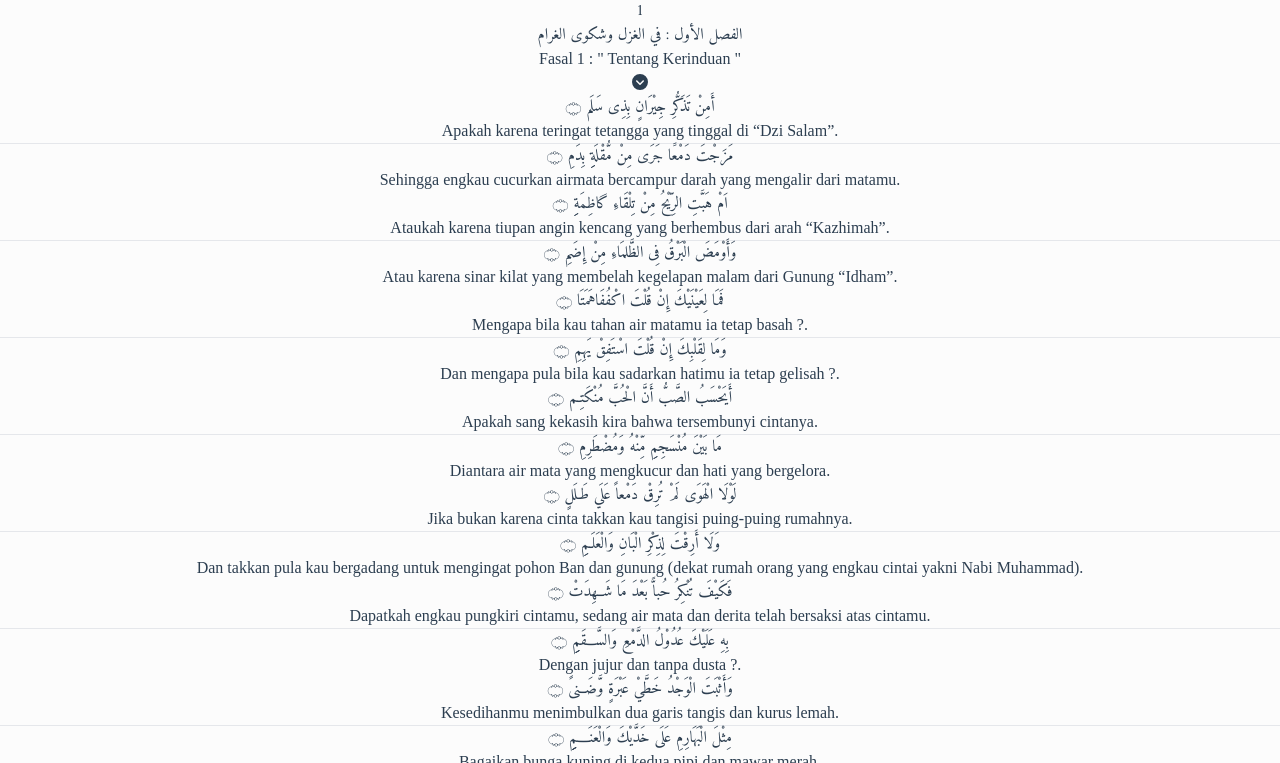
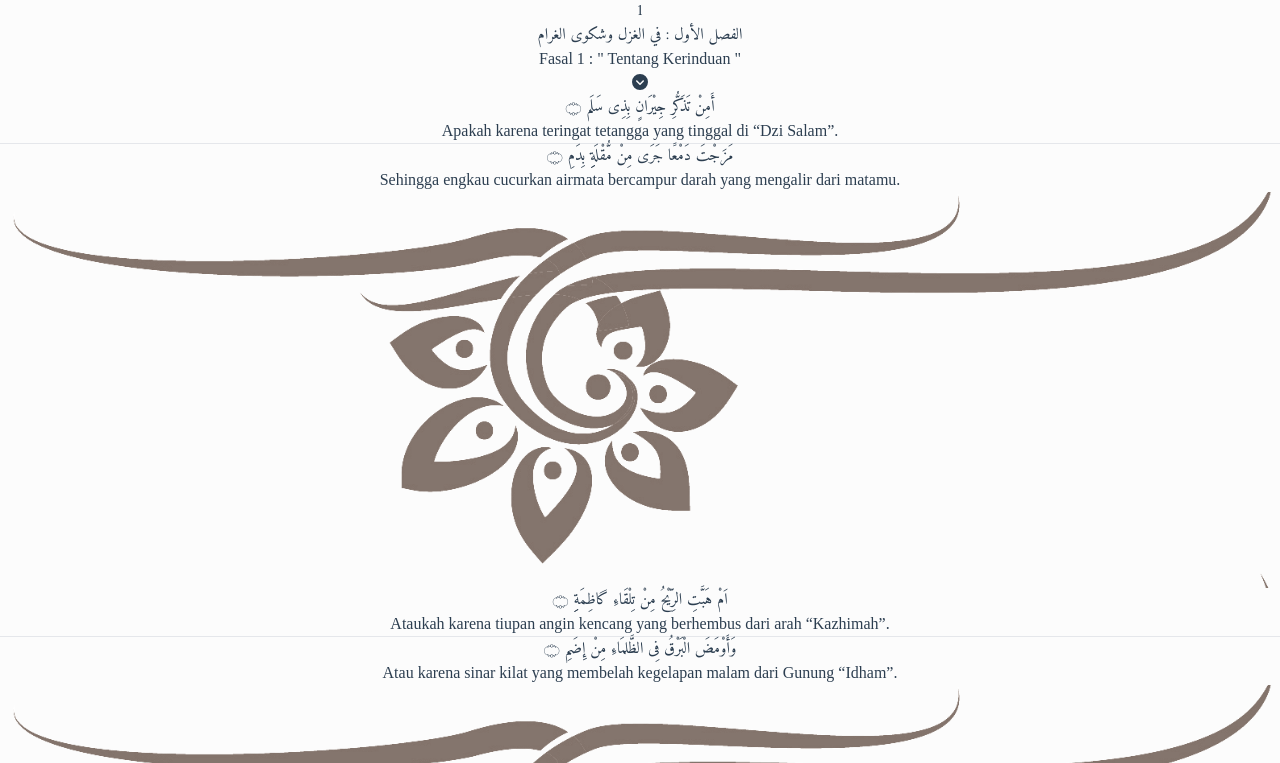
Before and after one commit to rizkalipa/burdah-fe, a Vue app: page / in a window 1280 px wide. Shown: the part 1177-1940 px from the top of the page. Built offline with nearby package versions, Linux system fonts and the light colour scheme.

Commit message:
Add compliment 2

```diff
--- a/src/components/ButtonFasalComponent.vue
+++ b/src/components/ButtonFasalComponent.vue
@@ -19,7 +19,7 @@
         v-for="(item, idx) in data.text"
         :key="idx"
         :class="idx % 2 ? 'bg-amber-100' : 'bg-amber-50'"
-        class="lg:px-8 px-5 py-8 rounded border-b-2 border-solid border-amber-500"
+        class="lg:px-8 px-5 py-8 rounded border-b-2 border-solid border-amber-500 relative"
     >
       <div class="text-right mb-5">
         <p class="relative font-amiri" v-html="item[0].ar"></p>
@@ -33,6 +33,10 @@
       </div>
       <div class="text-center">
         <p class="lg:text-lg text-sm italic" v-html="item[1].id"></p>
+      </div>
+
+      <div class="absolute bottom-3 z-10">
+        <img src="@/assets/img/art-arabic-2.png" class="w-1/12 mx-auto">
       </div>
     </div>
     <div v-if="!data.text.length" class="px-8 py-8 bg-amber-50 rounded border-b-2 border-solid border-amber-500">
```
Also changed, not shown: src/assets/img/art-arabic-2.png (added).
